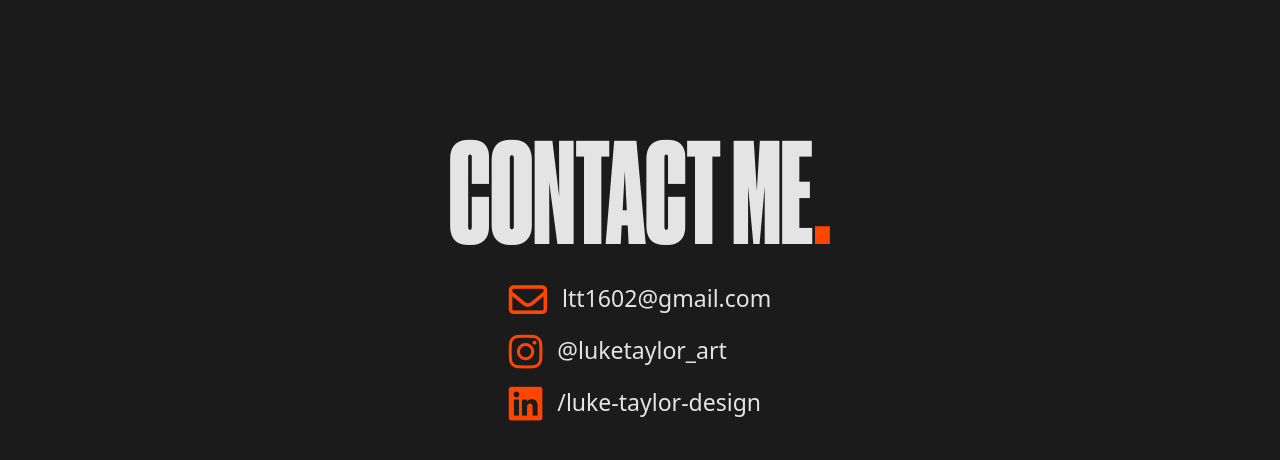
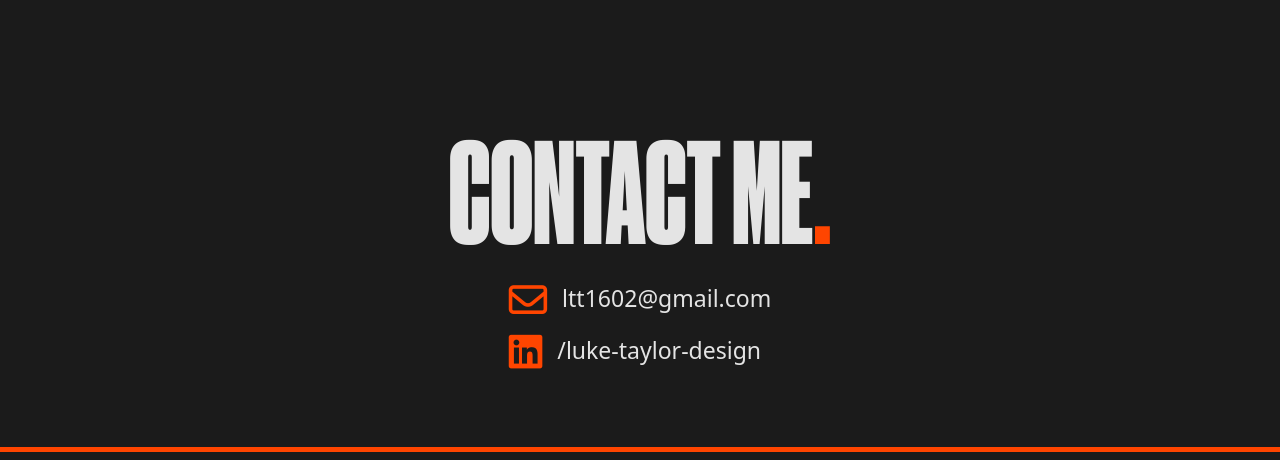
Before and after one commit to Amesileo/LTdesigns, a plain HTML site: page index.html in a window 1280 px wide. Shown: the part 3075-3535 px from the top of the page. Drawn offline with nearby package versions, Linux system fonts and the light colour scheme; a web font is replaced by a local one.

Commit message:
Update index.html

```diff
--- a/index.html
+++ b/index.html
@@ -189,7 +189,6 @@
 		<h1 class="portTitle">CONTACT ME<span class="highlight">.</span></h1>
 		<p class="contactP">
 			<i class="fa-regular fa-envelope fa-2xl highlight"></i> <a style="text-decoration: none;" href="mailto:ltt1602@gmail.com">ltt1602@gmail.com</a> <br>
-			<i class="fa-brands fa-instagram fa-2xl highlight"></i> <a style="text-decoration: none;" href="https://www.instagram.com/luketaylor_art/">@luketaylor_art</a> <br>
 			<i class="fa-brands fa-linkedin fa-2xl highlight"></i> <a style="text-decoration: none;" href="https://www.linkedin.com/in/luke-taylor-design/">/luke-taylor-design</a>
 
 		</p>
```
